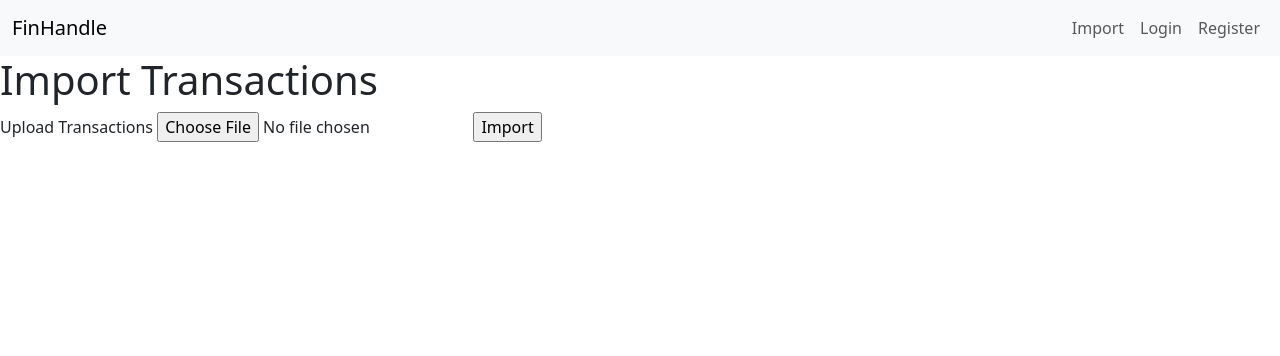
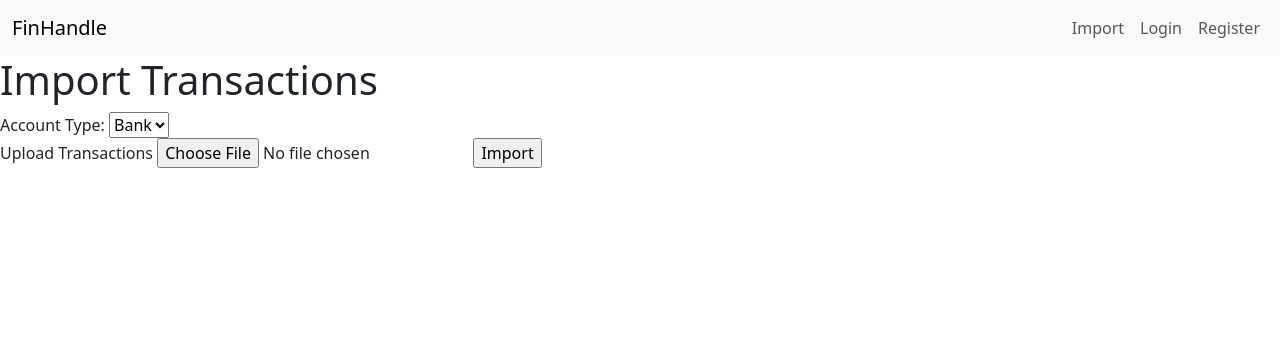
Before and after one commit to ashwin67/finhandle, a Flask app: page /transactions/import in a window 1280 px wide. Shown: the top 356 px of the page. Run offline with Flask 2, Linux system fonts and the light colour scheme.

Commit message:
Import bank transaction

```diff
--- a/app.py
+++ b/app.py
@@ -45,7 +45,8 @@ def import_transactions():
     form = TransactionUploadForm()
     if form.validate_on_submit():
         file = form.file.data
-        parse_transactions(file)
+        account_type = request.form.get('account_type')
+        parse_transactions(file, account_type)
         flash("Transactions imported successfully!", "success")
         return redirect(url_for("transactions"))
     return render_template("import_transactions.html", form=form)
--- a/templates/import_transactions.html
+++ b/templates/import_transactions.html
@@ -1,9 +1,15 @@
-<!-- import_transactions.html -->
 {% extends "base.html" %}
 {% block title %} - Transactions{% endblock %}
 {% block content %}
   <h1>Import Transactions</h1>
   <form action="{{ url_for('import_transactions') }}" method="POST" enctype="multipart/form-data">
+    <label for="account_type">Account Type:</label>
+    <select name="account_type" id="account_type">
+      <option value="bank">Bank</option>
+      <option value="card">Card</option>
+      <option value="cash">Cash</option>
+    </select>
+    <br>
     {{ form.hidden_tag() }}
     {{ form.file.label }} {{ form.file }}
     {{ form.submit }}
```
Also changed, not shown: views/import_transactions.py (+16 -7 lines).
